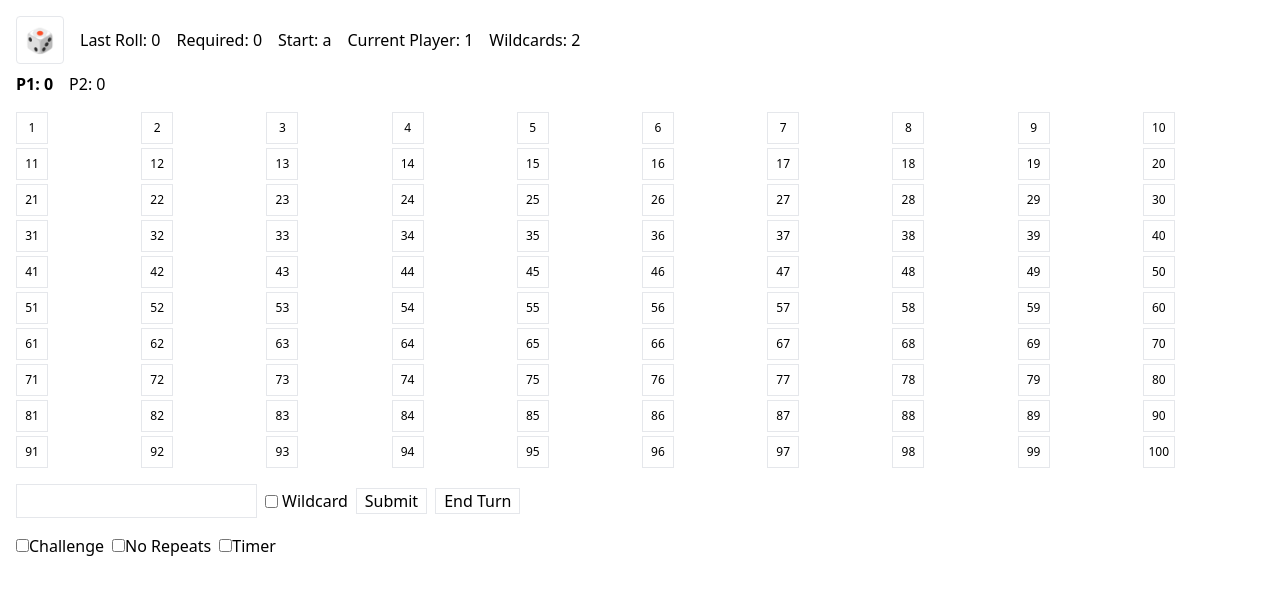
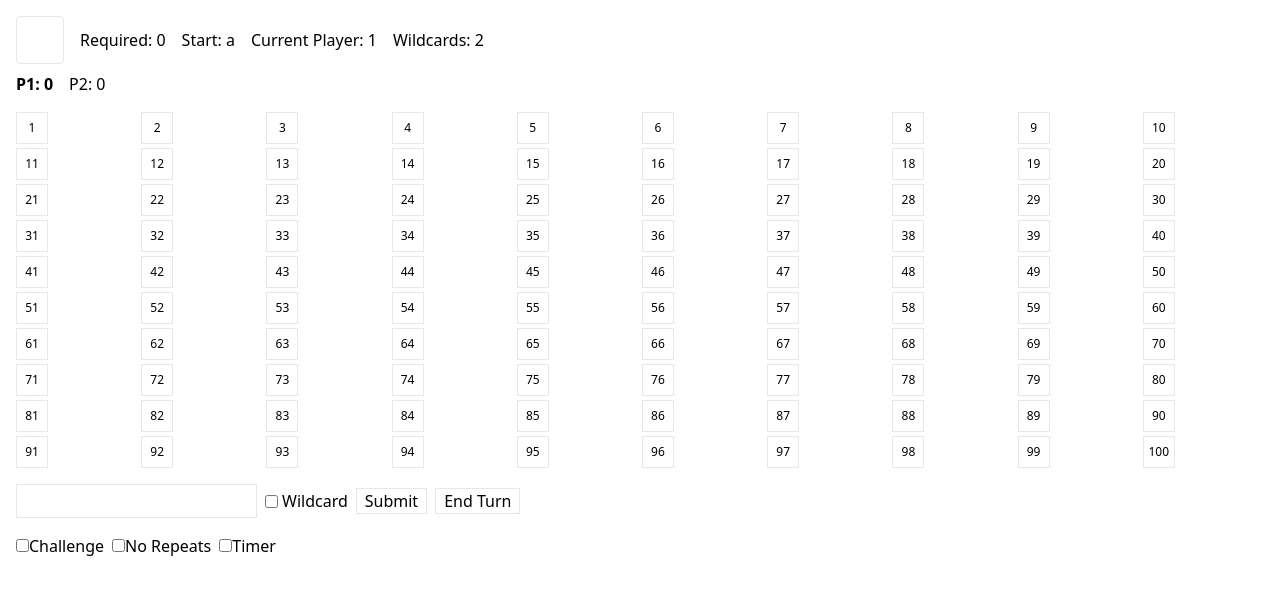
Before and after one commit to aswath-space/snakes-and-letters, a React (Vite) app: page / in a window 1280 px wide. Shown: the top 594 px of the page. Built offline with nearby package versions, Linux system fonts and the light colour scheme.

Commit message:
Use Dice component for die display

```diff
--- a/src/components/Dice.tsx
+++ b/src/components/Dice.tsx
@@ -1,9 +1,21 @@
-import React from 'react';
 import { useGameStore } from '../store/useGameStore';
 
-export default function Dice() {
+const faces = ['⚀', '⚁', '⚂', '⚃', '⚄', '⚅'];
+
+interface DiceProps {
+  value?: number;
+}
+
+export default function Dice({ value }: DiceProps) {
+  if (typeof value === 'number') {
+    return (
+      <div className="w-12 h-12 border rounded flex items-center justify-center text-2xl">
+        {faces[value - 1]}
+      </div>
+    );
+  }
+
   const { lastDie, roll } = useGameStore();
-  const faces = ['⚀', '⚁', '⚂', '⚃', '⚄', '⚅'];
   return (
     <button
       className="w-12 h-12 border rounded flex items-center justify-center text-2xl"
--- a/src/components/HUD.tsx
+++ b/src/components/HUD.tsx
@@ -1,4 +1,3 @@
-import React from 'react';
 import Dice from './Dice';
 import { useGameStore } from '../store/useGameStore';
 
@@ -14,8 +13,7 @@ export default function HUD() {
   return (
     <div className="space-y-2">
       <div className="flex items-center space-x-4">
-        <Dice />
-        <div>Last Roll: {lastDie}</div>
+        <Dice value={lastDie} />
         <div>Required: {requiredLength}</div>
         <div>Start: {startLetter}</div>
         <div>Current Player: {current + 1}</div>
```
